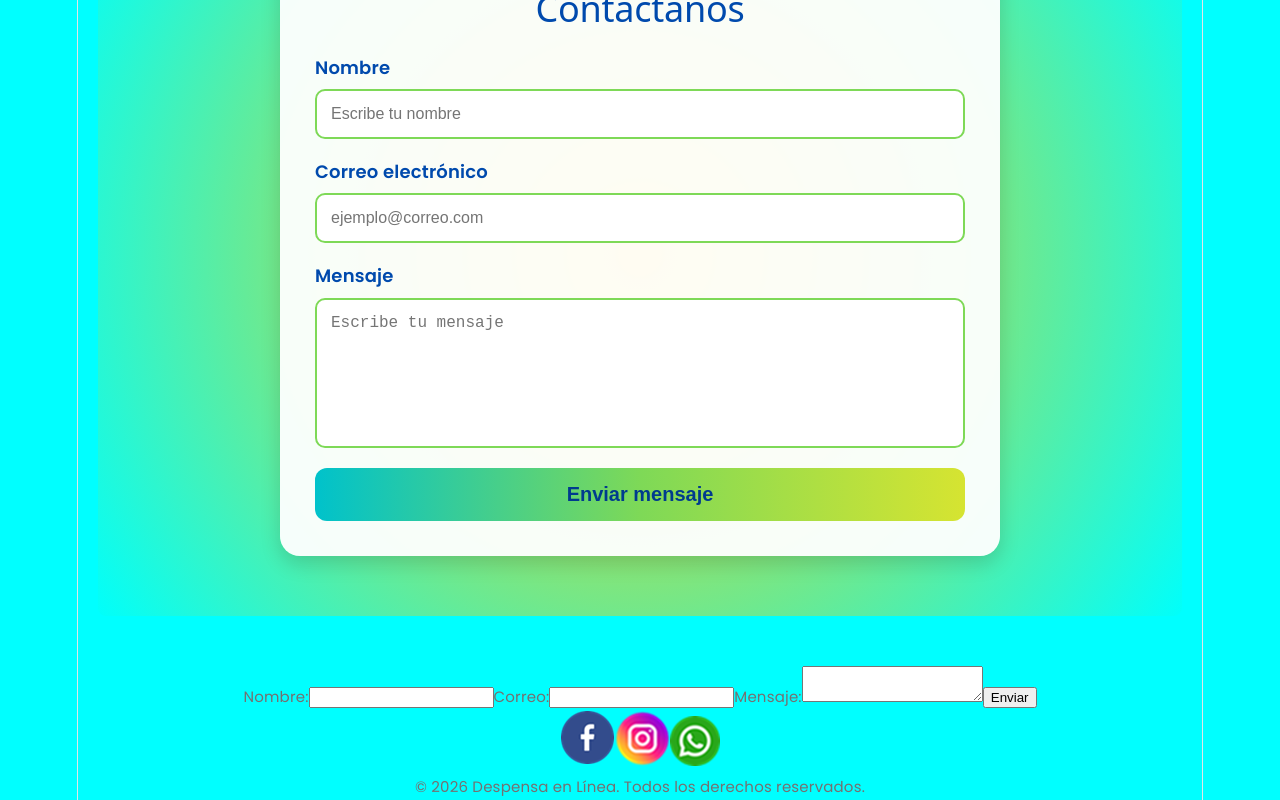
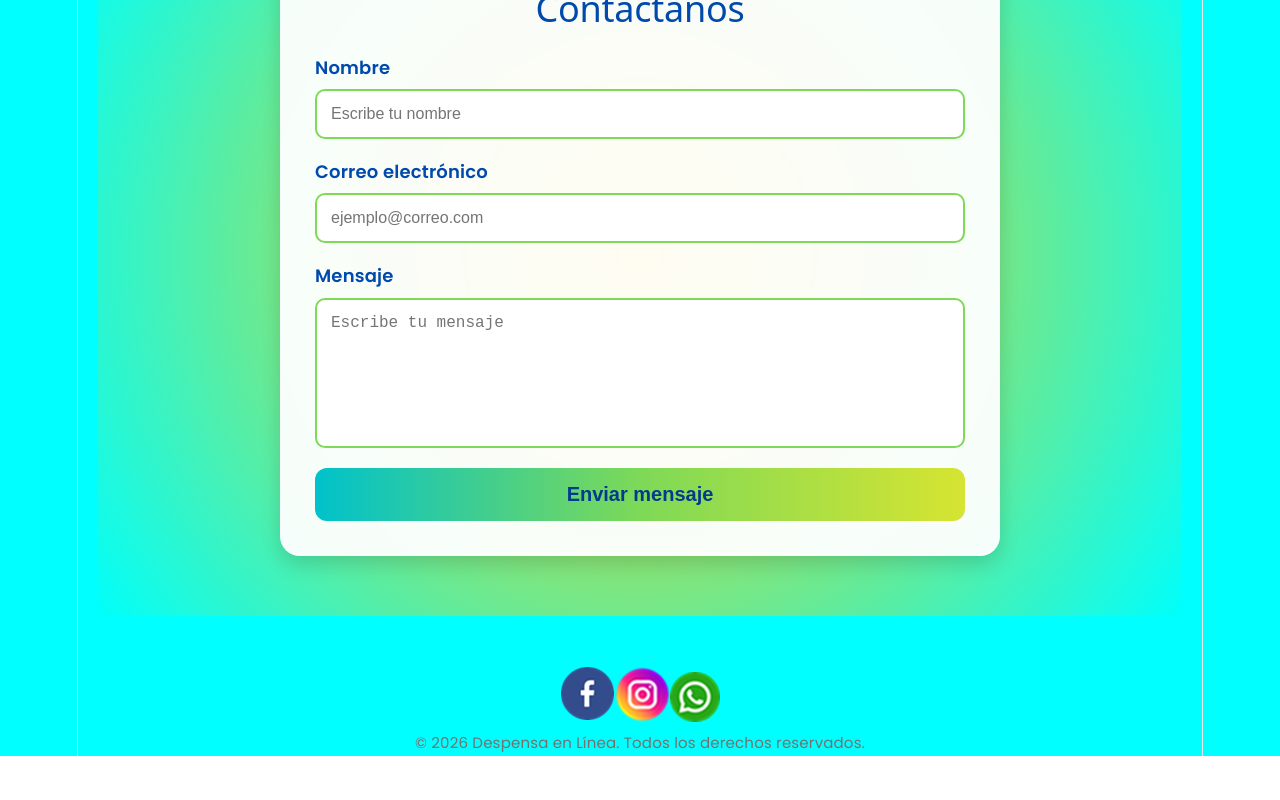
Before and after one commit to LilyBrench/miwebdespensaenlinea, a React (Vite) app: page / in a window 1280 px wide. Shown: the part 2762-3562 px from the top of the page. After the commit the page ends 3518 px from the top, so only its background shows below. Built offline with nearby package versions, Linux system fonts and the light colour scheme.

Commit message:
Eliminar formulario duplicado

```diff
--- a/src/App.jsx
+++ b/src/App.jsx
@@ -3,7 +3,7 @@ import Header from "./components/Header/Header";
 import Hero from "./components/Hero/Hero";
 import Video from "./components/Video/Video";
 import Main from "./components/Main/Main";
-import Formulario from "./components/Formulario/Formulario";
+/*import Formulario from "./components/Formulario/Formulario";*/
 import Footer from "./components/Footer/Footer";
 
 import styles from "./App.module.css";
@@ -16,7 +16,7 @@ function App() {
       <Hero />
       <Video />
       <Main />
-      <Formulario />
+
       <Footer />
     </div>
   );
--- a/src/components/Formulario/Formulario.jsx
+++ b/src/components/Formulario/Formulario.jsx
@@ -1,6 +1,6 @@
-const Formulario = () => {
+/* const Formulario = () => {
   return (
-    <form
+   <form
     name="contacto"
     method="POST"
     data-netlify="true"
@@ -32,4 +32,4 @@ const Formulario = () => {
   );
 };
 
-export default Formulario;
+export default Formulario; /*
```
